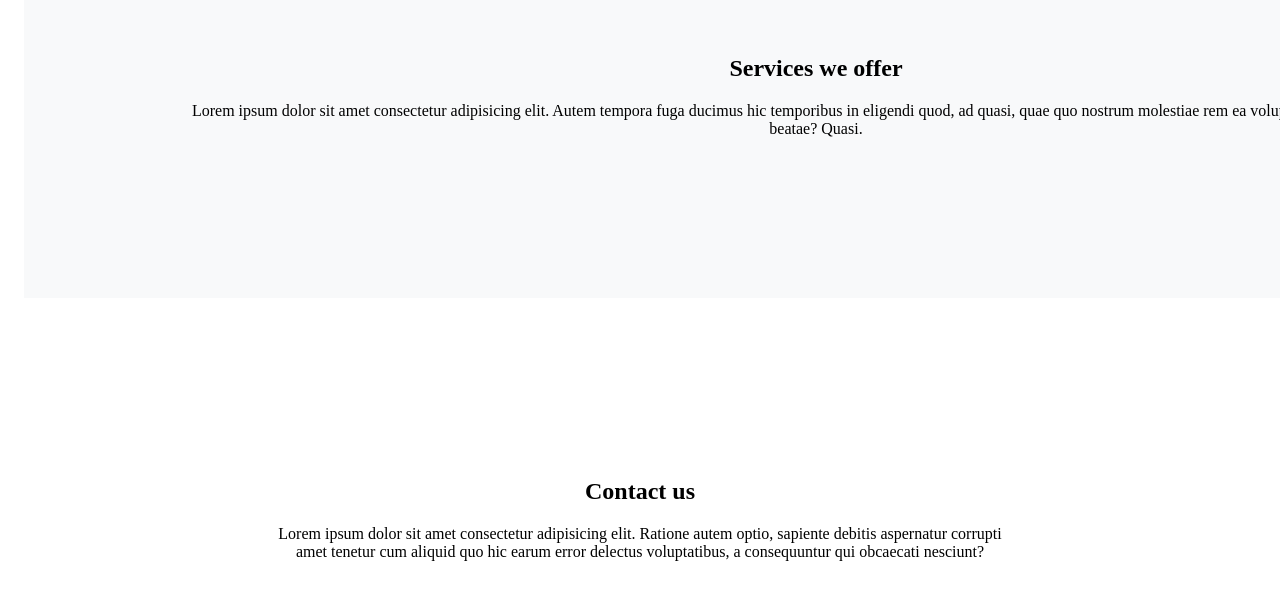
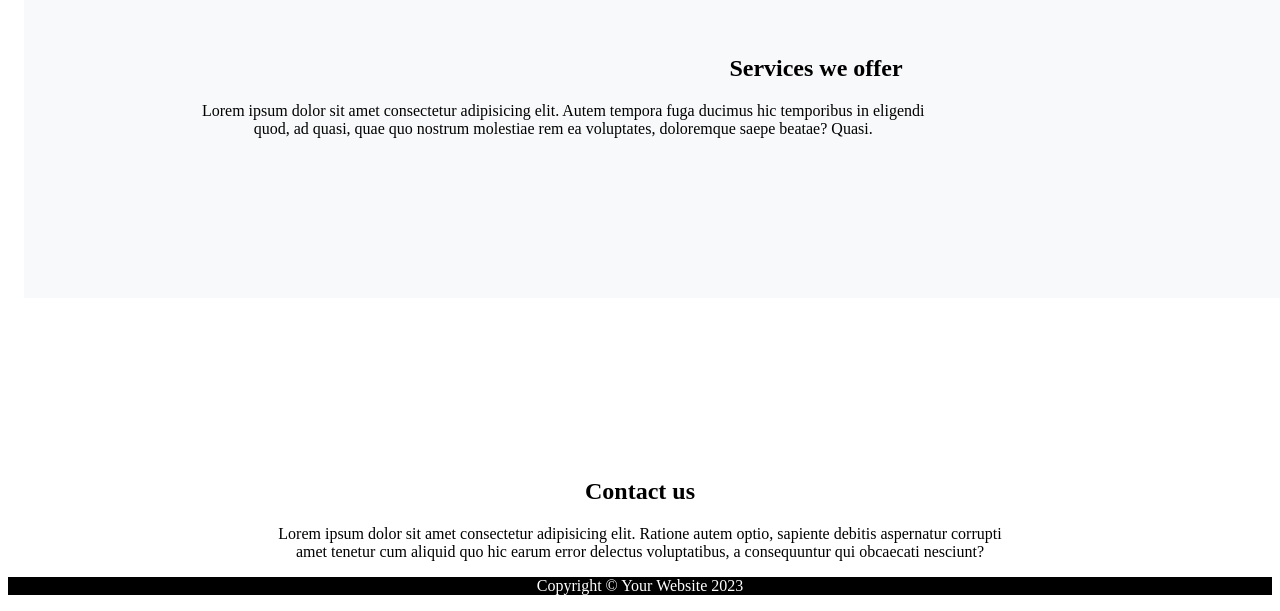
Before and after one commit to maharrambayramov/first-css-file, a plain HTML site: page index.html in a window 1280 px wide. Shown: the part 1154-1765 px from the top of the page. Before the commit the page ends 1723 px from the top, so only its background shows below. Drawn offline with Linux system fonts and the light colour scheme.

Commit message:
fist css website

```diff
--- a/index.html
+++ b/index.html
@@ -54,6 +54,9 @@
             corrupti amet tenetur cum aliquid quo hic earum error delectus voluptatibus, a consequuntur qui obcaecati
             nesciunt?</p>
     </div>
+    <div class="last">
+        <p>Copyright © Your Website 2023</p>
+    </div>
 </body>
 
 </html>
--- a/style.css
+++ b/style.css
@@ -2,7 +2,7 @@
     display: inline-flex;
     width: 100%;
     background-color: #212529;
-padding: auto;
+    padding: auto;
 }
 
 .head {
@@ -32,6 +32,7 @@ padding: auto;
     border-radius: 0.5rem;
     border-color: white;
 }
+
 .about {
     text-align: center;
     margin: 1em;
@@ -41,11 +42,13 @@ padding: auto;
     font-weight: 500;
     line-height: 1.2;
 }
-.name1{
+
+.name1 {
     width: 60%;
     text-align: center;
     margin: auto;
 }
+
 .service {
     width: 100%;
     text-align: center;
@@ -58,19 +61,29 @@ padding: auto;
     text-align: center;
 
 }
+
 .contact {
     text-align: center;
     margin: auto;
     padding-top: 9em;
 
 }
-.name2{
-    width: 60%
+
+.name2 {
+    width: 60%;
     text-align: center;
 }
-.name3{
+
+.name3 {
     width: 60%;
     text-align: center;
     margin: auto;
 
 }
+
+.last {
+    color: white;
+    text-align: center;
+    background-color: black;
+    margin: 0%;
+}
```
